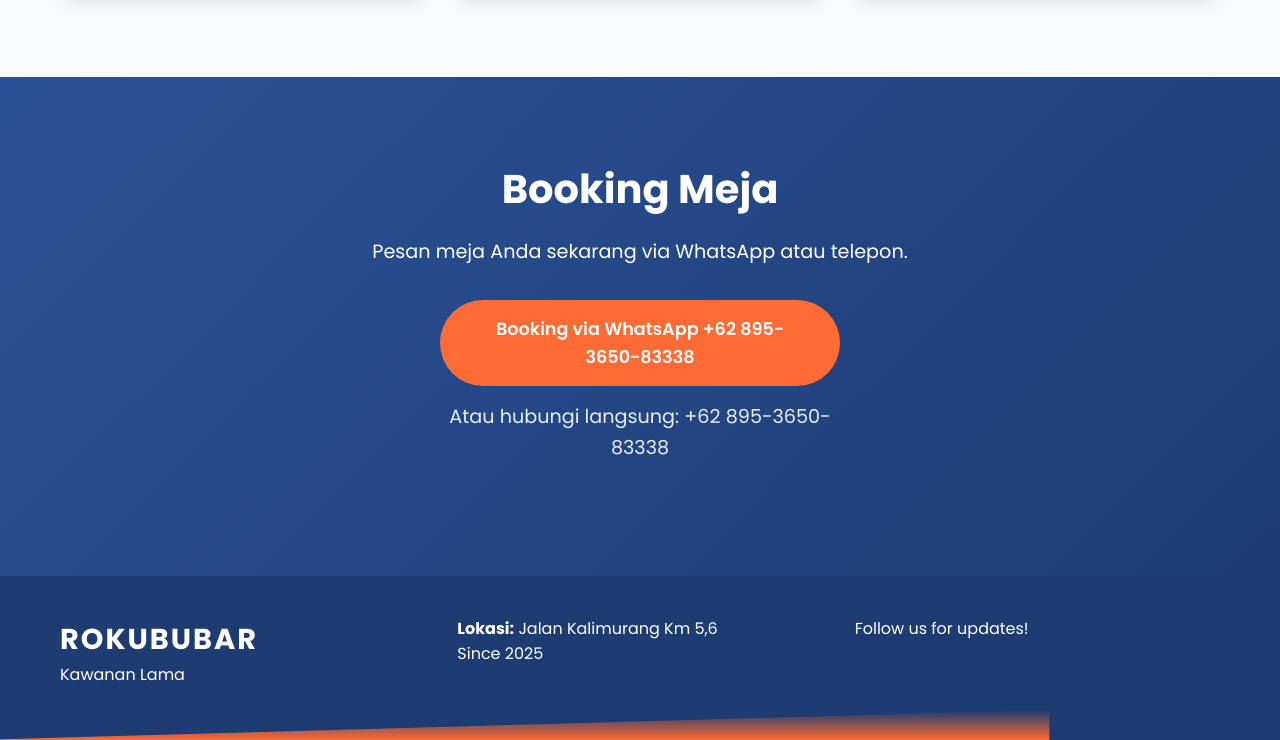
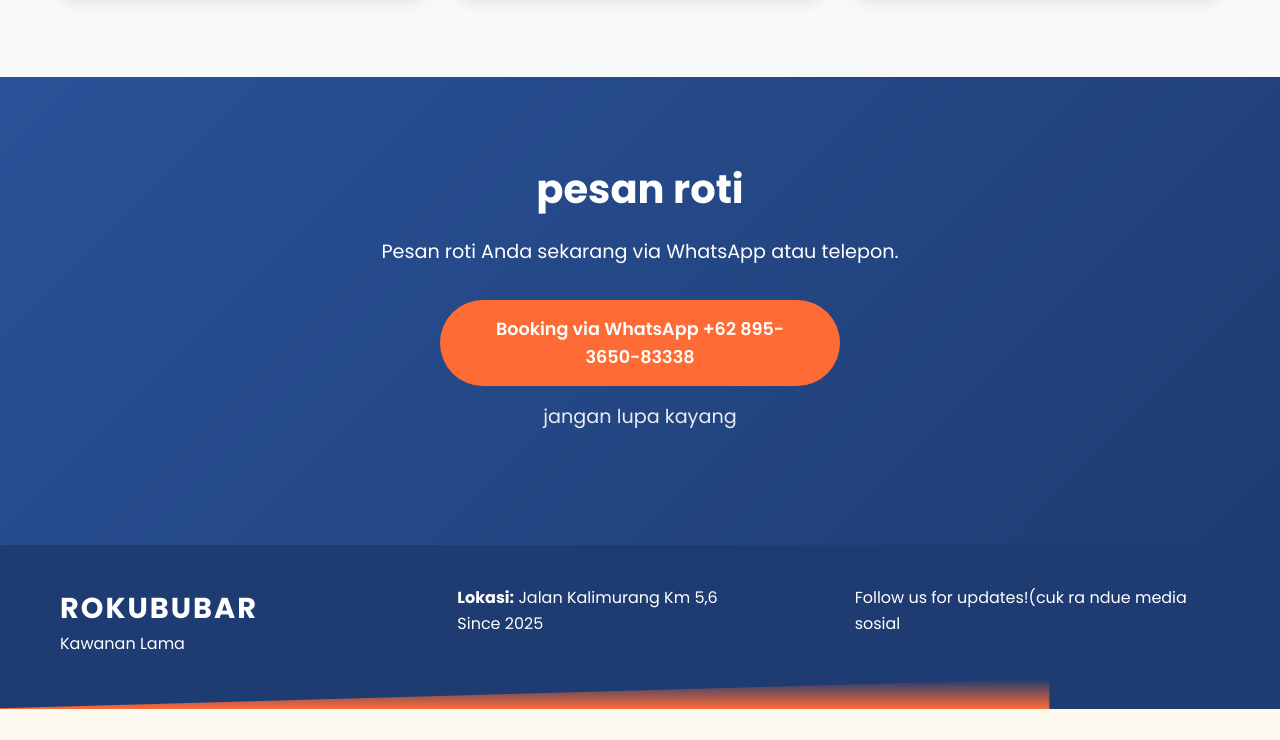
Before and after one commit to jinguk13-collab/Keken, a plain HTML site: page index.html in a window 1280 px wide. Shown: the part 1638-2378 px from the top of the page. After the commit the page ends 2347 px from the top, so only its background shows below. Drawn offline with Linux system fonts and the light colour scheme.

Commit message:
Update index.html

```diff
--- a/index.html
+++ b/index.html
@@ -3,7 +3,7 @@
 <head>
     <meta charset="UTF-8">
     <meta name="viewport" content="width=device-width, initial-scale=1.0">
-    <title>Rokububar Kawanan Lama - Waffle & Dessert Bar</title>
+    <title>Rokububar Kawanan Lama - roti bakar ya pakai arang </title>
     <link rel="stylesheet" href="styles.css">
     <link href="https://fonts.googleapis.com/css2?family=Poppins:wght@300;400;600;700&display=swap" rel="stylesheet">
 </head>
@@ -33,7 +33,7 @@
         </div>
         <div class="container">
             <h2>Selamat Datang di Rokububar</h2>
-            <p>Nikmati waffle lezat dengan sentuhan api yang membara. Pesan sekarang!</p>
+            <p>Nikmati roti bakar lezat dengan sentuhan api yang membara. Pesan sekarang!</p>
             <a href="#booking" class="cta-btn">Booking Meja</a>
         </div>
     </section>
@@ -108,11 +108,11 @@
 
     <section id="booking" class="booking-section">
         <div class="container">
-            <h2>Booking Meja</h2>
-            <p>Pesan meja Anda sekarang via WhatsApp atau telepon.</p>
+            <h2>pesan roti</h2>
+            <p>Pesan roti Anda sekarang via WhatsApp atau telepon.</p>
             <div class="booking-info">
                 <a href="https://wa.me/62895365083338" class="booking-btn" target="_blank">Booking via WhatsApp +62 895-3650-83338</a>
-                <p class="phone-note">Atau hubungi langsung: +62 895-3650-83338</p>
+                <p class="phone-note">jangan lupa kayang </p>
             </div>
         </div>
     </section>
@@ -129,7 +129,7 @@
                     <p>Since 2025</p>
                 </div>
                 <div class="social">
-                    <p>Follow us for updates!</p>
+                    <p>Follow us for updates!(cuk ra ndue media sosial</p>
                     <!-- Add social links if available -->
                 </div>
             </div>
```
